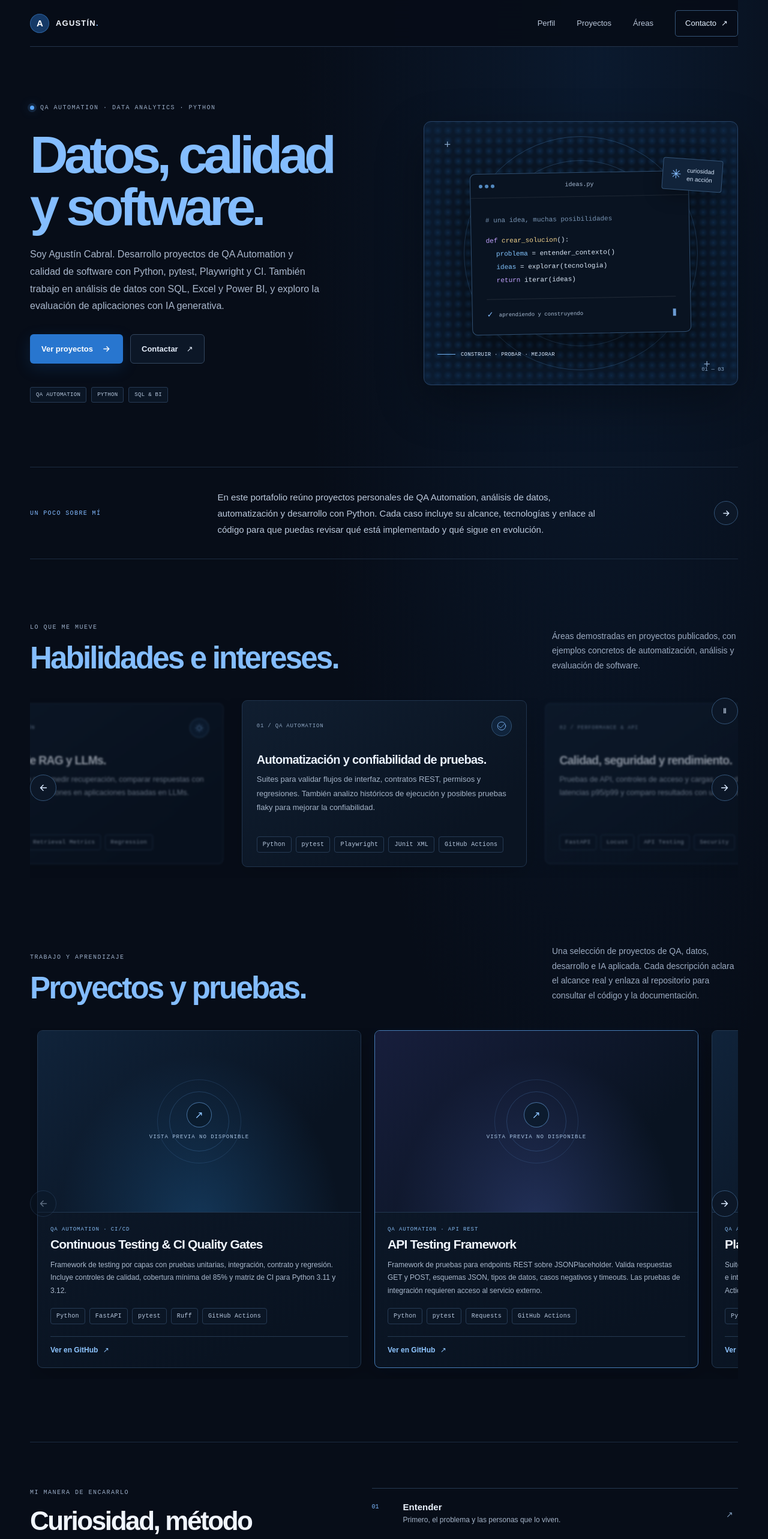
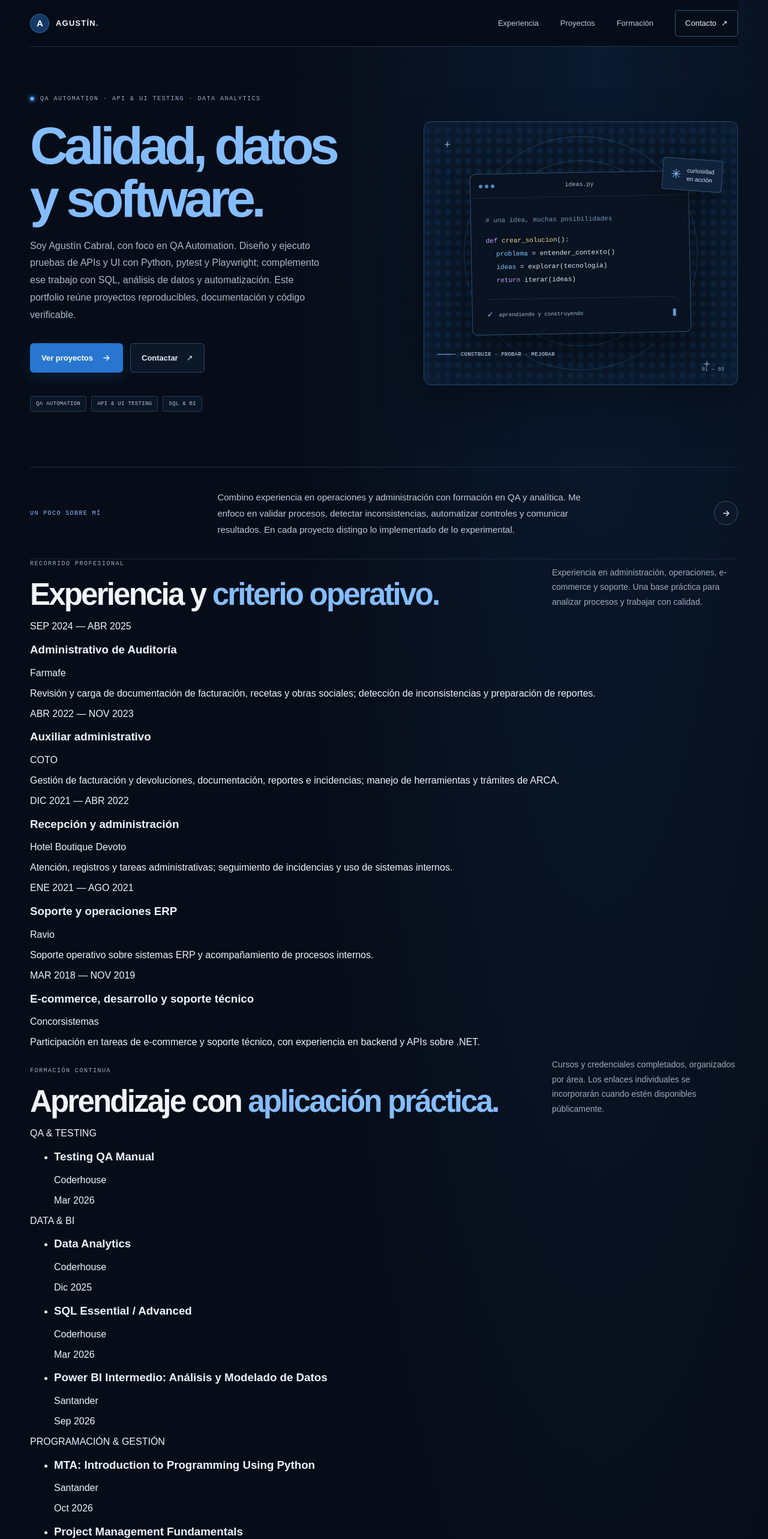
Before and after one commit to agustiininicabral/portfolio-agustin, a React (Vite) app: page / in a window 1280 px wide. Shown: the top 2565 px of the page at 60% size. Built offline with nearby package versions, Linux system fonts and the light colour scheme.

Commit message:
Add experience, credentials and curated featured projects

```diff
--- a/src/App.jsx
+++ b/src/App.jsx
@@ -343,9 +343,9 @@ export default function App() {
         </a>
 
         <nav className="nav" aria-label="Navegación principal">
-          <a href="#perfil">Perfil</a>
+          <a href="#experiencia">Experiencia</a>
           <a href="#proyectos">Proyectos</a>
-          <a href="#enfoque">Áreas</a>
+          <a href="#formacion">Formación</a>
           <a className="nav-contact" href="#contacto">
             Contacto <span aria-hidden="true">↗</span>
           </a>
@@ -354,17 +354,17 @@ export default function App() {
 
       <section className="hero" id="inicio" aria-labelledby="main-title">
         <div className="hero-copy">
-          <p className="eyebrow"><span className="status-dot" /> QA AUTOMATION · DATA ANALYTICS · PYTHON</p>
-          <h1 id="main-title" aria-label="Datos, calidad y software.">
-            <ScrollLetters text="Datos, calidad" />
+          <p className="eyebrow"><span className="status-dot" /> QA AUTOMATION · API & UI TESTING · DATA ANALYTICS</p>
+          <h1 id="main-title" aria-label="Calidad, datos y software.">
+            <ScrollLetters text="Calidad, datos" />
             <br />
             <span><ScrollLetters text="y software." /></span>
           </h1>
           <p className="hero-description">
-            Soy Agustín Cabral. Desarrollo proyectos de QA Automation y calidad de
-            software con Python, pytest, Playwright y CI. También trabajo en
-            análisis de datos con SQL, Excel y Power BI, y exploro la evaluación
-            de aplicaciones con IA generativa.
+            Soy Agustín Cabral, con foco en QA Automation. Diseño y ejecuto pruebas
+            de APIs y UI con Python, pytest y Playwright; complemento ese trabajo
+            con SQL, análisis de datos y automatización. Este portfolio reúne
+            proyectos reproducibles, documentación y código verificable.
           </p>
           <div className="hero-actions">
             <a className="button button-primary" href="#proyectos">
@@ -375,7 +375,7 @@ export default function App() {
             </a>
           </div>
           <div className="hero-meta">
-            <span>QA AUTOMATION</span><span>PYTHON</span><span>SQL & BI</span>
+            <span>QA AUTOMATION</span><span>API & UI TESTING</span><span>SQL & BI</span>
           </div>
         </div>
 
@@ -419,14 +419,78 @@ export default function App() {
       <section className="profile-strip" id="perfil" aria-labelledby="profile-title">
         <h2 className="strip-label" id="profile-title">UN POCO SOBRE MÍ</h2>
         <p className="strip-copy">
-          En este portafolio reúno proyectos personales de QA Automation,
-          análisis de datos, automatización y desarrollo con Python. Cada caso
-          incluye su alcance, tecnologías y enlace al código para que puedas
-          revisar qué está implementado y qué sigue en evolución.
+          Combino experiencia en operaciones y administración con formación en QA
+          y analítica. Me enfoco en validar procesos, detectar inconsistencias,
+          automatizar controles y comunicar resultados. En cada proyecto
+          distingo lo implementado de lo experimental.
         </p>
         <a className="strip-link" href="#contacto" aria-label="Ir a contacto">
           <ArrowIcon />
         </a>
+      </section>
+
+
+      <section className="experience-section" id="experiencia" aria-labelledby="experience-title">
+        <div className="section-heading">
+          <div>
+            <p className="eyebrow">RECORRIDO PROFESIONAL</p>
+            <h2 id="experience-title">Experiencia y <span>criterio operativo.</span></h2>
+          </div>
+          <p className="section-intro">
+            Experiencia en administración, operaciones, e-commerce y soporte.
+            Una base práctica para analizar procesos y trabajar con calidad.
+          </p>
+        </div>
+        <div className="experience-list">
+          {experience.map((item) => (
+            <article className="experience-item" key={item.company}>
+              <p className="experience-period">{item.period}</p>
+              <div className="experience-main">
+                <h3>{item.role}</h3>
+                <p className="experience-company">{item.company}</p>
+                <p className="experience-detail">{item.detail}</p>
+              </div>
+            </article>
+          ))}
+        </div>
+      </section>
+
+      <section className="credentials-section" id="formacion" aria-labelledby="credentials-title">
+        <div className="section-heading">
+          <div>
+            <p className="eyebrow">FORMACIÓN CONTINUA</p>
+            <h2 id="credentials-title">Aprendizaje con <span>aplicación práctica.</span></h2>
+          </div>
+          <p className="section-intro">
+            Cursos y credenciales completados, organizados por área. Los enlaces
+            individuales se incorporarán cuando estén disponibles públicamente.
+          </p>
+        </div>
+        <div className="credentials-grid">
+          {credentials.map((group) => (
+            <article className="credential-group" key={group.group}>
+              <p className="credential-group-label">{group.group}</p>
+              <ul>
+                {group.items.map(([name, issuer, date]) => (
+                  <li className="credential-item" key={name}>
+                    <div>
+                      <h3>{name}</h3>
+                      <p>{issuer}</p>
+                    </div>
+                    <span>{date}</span>
+                  </li>
+                ))}
+              </ul>
+            </article>
+          ))}
+        </div>
+        <div className="additional-learning">
+          <h3>Formación complementaria · LinkedIn Learning</h3>
+          <p>Completada en diciembre de 2025</p>
+          <ul>
+            {additionalLearning.map((item) => <li key={item}>{item}</li>)}
+          </ul>
+        </div>
       </section>
 
       <section className="focus-section" id="enfoque" aria-labelledby="focus-title">
@@ -441,7 +505,7 @@ export default function App() {
           </p>
         </div>
 
-        <Carousel id="interest-carousel" label="de intereses y enfoque" className="focus-grid">
+        <Carousel id="interest-carousel" label="de intereses y enfoque" className="focus-grid" autoRotate={false}>
           {focusAreas.map((area) => (
             <article className="focus-card" key={area.number}>
               <div className="card-topline">
@@ -465,15 +529,15 @@ export default function App() {
             <h2 id="projects-title" aria-label="Proyectos y pruebas."><ScrollLetters text="Proyectos y pruebas" /><span>.</span></h2>
           </div>
           <p className="section-intro">
-            Una selección de proyectos de QA, datos, desarrollo e IA aplicada. Cada
-            descripción aclara el alcance real y enlaza al repositorio para
-            consultar el código y la documentación.
+            Una selección curada de seis proyectos que mejor representan mi trabajo
+            en automatización de pruebas y análisis de datos. El catálogo completo
+            sigue disponible en GitHub.
           </p>
         </div>
 
-        {projects.length > 0 ? (
+        {featuredProjects.length > 0 ? (
           <Carousel id="projects-carousel" label="de proyectos" className="projects-grid" autoRotate={false}>
-            {projects.map((project) => {
+            {featuredProjects.map((project) => {
               const repositoryUrl = getExternalUrl(project.repository, 'github.com')
               const demoUrl = getExternalUrl(project.demo)
 
@@ -484,6 +548,8 @@ export default function App() {
                       video={project.video}
                       poster={project.poster}
                       title={project.title}
+                      category={project.category}
+                      technologies={project.technologies}
                     />
                   </div>
                   <div className="work-card-body">
@@ -565,6 +631,11 @@ export default function App() {
             </a>
           </div>
         )}
+        <p className="projects-catalog-link">
+          <a href="https://github.com/agustiininicabral" target="_blank" rel="noreferrer">
+            Explorar el catálogo completo en GitHub <span aria-hidden="true">↗</span>
+          </a>
+        </p>
       </section>
 
       <section className="process-section" aria-labelledby="process-title">
@@ -669,7 +740,7 @@ export default function App() {
           </p>
           <a
             className="button button-light email-cta"
-            href="https://mail.google.com/mail/?view=cm&amp;fs=1&amp;to=agustinkbral2013%40gmail.com"
+            href="mailto:agustinkbral2013@gmail.com"
             aria-label="Escribime un email"
           >
             <ScrollLetters text="Escribime un email" /> <ArrowIcon />
```
